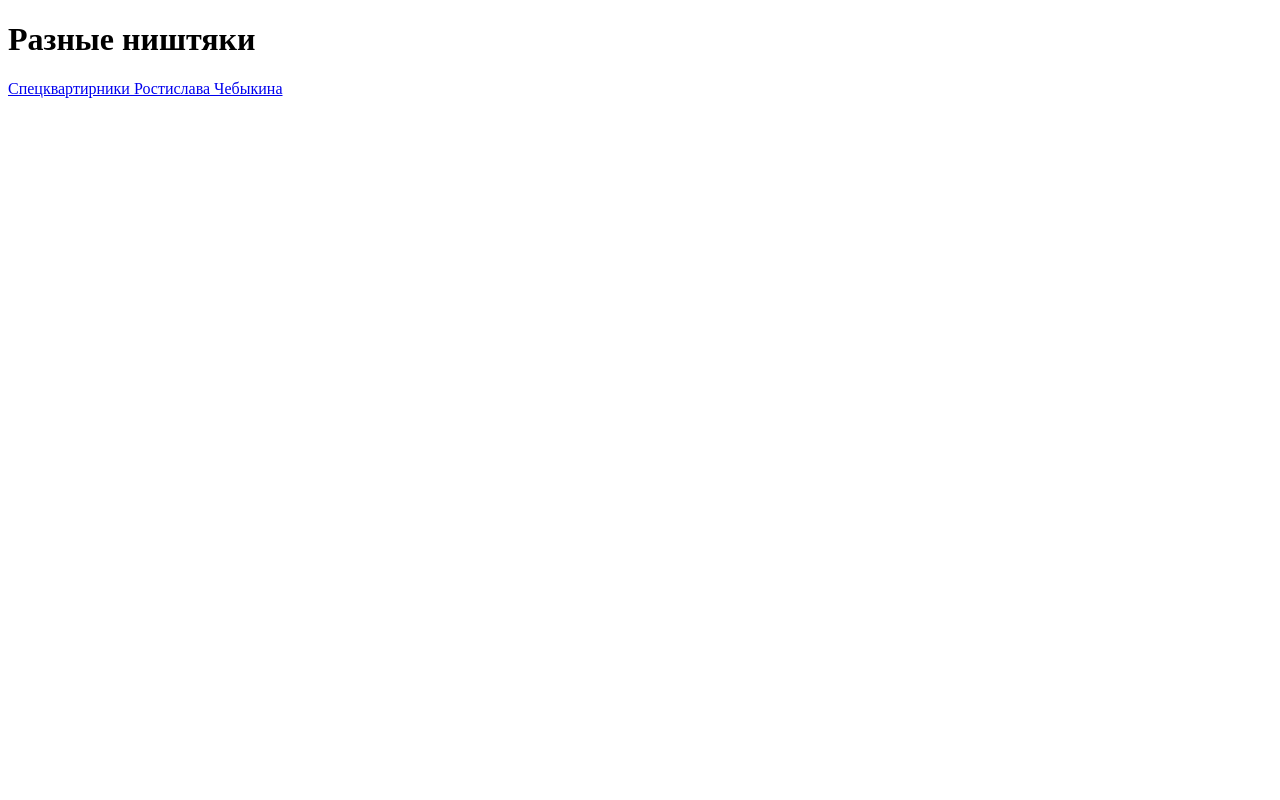
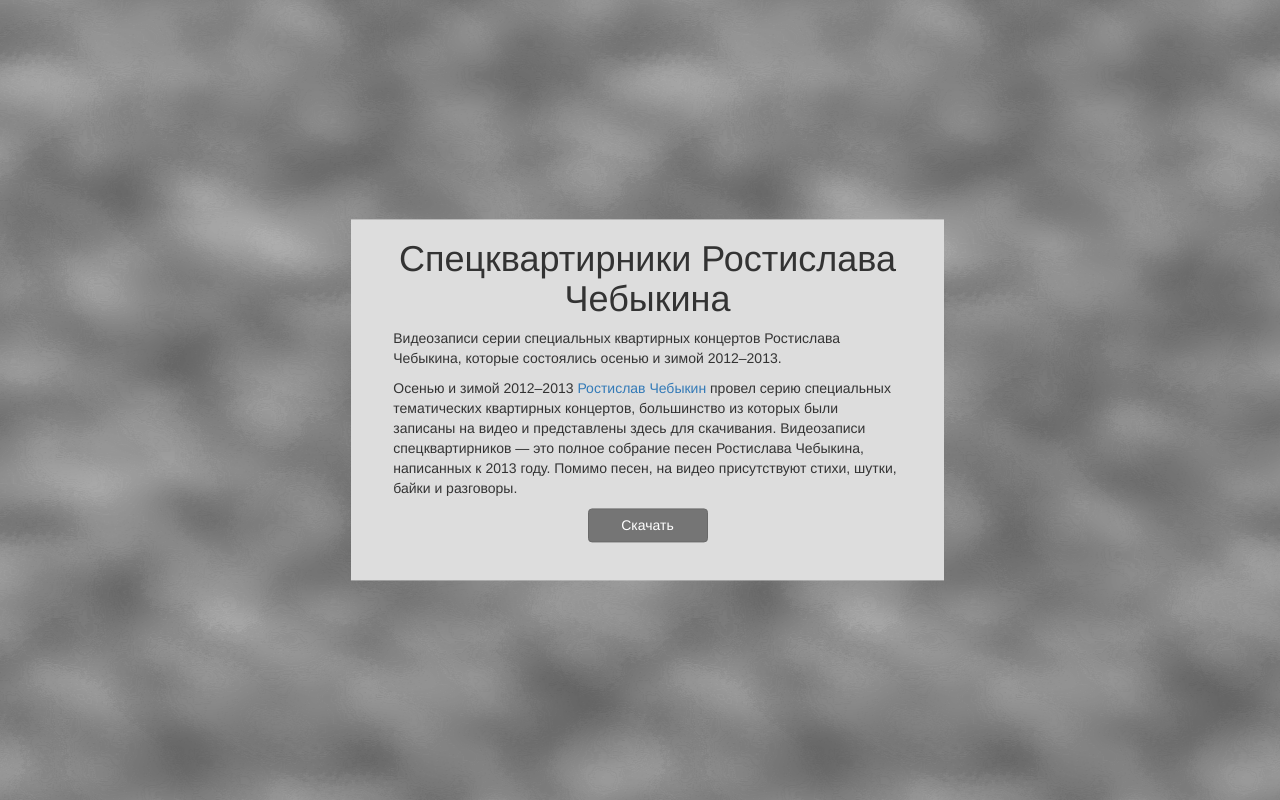
Before and after one commit to Leden/lesnov.me, a plain HTML site: page stuff/index.html in a window 1280 px wide. Drawn offline with nearby package versions, Linux system fonts and the light colour scheme.

Commit message:
Стиль и описание для спецквартирников

```diff
--- a/stuff/index.html
+++ b/stuff/index.html
@@ -1,18 +1,91 @@
+<!DOCTYPE html>
+<html lang="en" style="height: 100%;">
+  <head>
+    <meta charset="utf-8">
+    <meta http-equiv="X-UA-Compatible" content="IE=edge">
+    <meta name="viewport" content="width=device-width, initial-scale=1">
+    <!-- The above 3 meta tags *must* come first in the head; any other head content must come *after* these tags -->
+    <title>Спецквартирники Ростислава Чебыкина</title>
 
-<!doctype html>
-<html class="no-js" lang="">
-    <head>
-        <meta charset="utf-8">
-        <meta http-equiv="x-ua-compatible" content="ie=edge">
-        <title></title>
-        <meta name="description" content="">
-        <meta name="viewport" content="width=device-width, initial-scale=1">
-    </head>
-    <body>
 
-        <h1>Разные ништяки</h1>
+<!-- Latest compiled and minified CSS -->
+<link rel="stylesheet" href="https://maxcdn.bootstrapcdn.com/bootstrap/3.3.6/css/bootstrap.min.css" integrity="sha384-1q8mTJOASx8j1Au+a5WDVnPi2lkFfwwEAa8hDDdjZlpLegxhjVME1fgjWPGmkzs7" crossorigin="anonymous">
+  <link rel="stylesheet" href="../clouds/b-clouds.css"/>
 
-        <p><a href="magnet:?xt=urn:btih:YNJTEBHWCHUYMWMVUQA4W2JNC6LTUDHF&dn=%D0%A0%D0%BE%D1%81%D1%82%D0%B8%D1%81%D0%BB%D0%B0%D0%B2%C2%A0%D0%A7%D0%B5%D0%B1%D1%8B%D0%BA%D0%B8%D0%BD%C2%A0%E2%80%94%20%D0%A1%D0%BF%D0%B5%D1%86%D0%BA%D0%B2%D0%B0%D1%80%D1%82%D0%B8%D1%80%D0%BD%D0%B8%D0%BA%D0%B8&tr=udp%3A%2F%2Fopentor.org%3A2710&tr=udp%3A%2F%2Fbt.rutor.org%3A2710&tr=http%3A&tr=http%3A%2F%2Fretracker.local%2Fannounce&tr=udp%3A%2F%2Ftracker.coppersurfer.tk%3A6969&tr=udp%3A%2F%2Ftracker.blackunicorn.xyz%3A6969&tr=http%3A%2F%2Fpubt.net%3A2710%2Fannounce&tr=udp%3A%2F%2Ftracker.openbittorrent.com%3A80&tr=udp%3A%2F%2Ftracker.leechers-paradise.org%3A6969&net=Public&net=Tor&net=I2P">Спецквартирники Ростислава Чебыкина</a></p>
+    <style>
+.parent {
+  position: relative;
+}
+.child {
+  position: absolute;
+  top: 50%;
+  transform: translateY(-50%);
+}
+
+.card {
+    padding-right: 3em;
+    padding-left: 3em;
+    padding-bottom: 2em;
+}
+
+.button-silver {
+    width:120px;
+    background-color: #757575;
+    border-color: #696969;
+}
+
+.button-silver:hover {
+    background-color: hsl(208, 0%, 36%);
+    border-color: hsl(208, 0%, 29%);
+}
+
+.button-silver:active {
+    background-color: hsl(208, 0%, 36%);
+    border-color: hsl(208, 0%, 29%);
+}
+
+.button-silver:focus {
+    background-color: hsl(208, 0%, 36%);
+    border-color: hsl(207, 0%, 16%);
+}
+.button-silver:active:hover {
+    background-color: hsl(208, 0%, 29%);
+    border-color: hsl(207, 0%, 16%);
+}
+    </style>
+
+  </head>
+  <body style="height: 100%;">
+  <div class="b-clouds">
+      <div class="b-clouds__lower"></div>
+      <div class="b-clouds__upper"></div>
+  </div>
+
+
+    <div class="container parent" style="height: 100%;">
+<div class="row child">
+
+        <div class="col-sm-3"></div>
+        <div class="col-sm-6 card" style="background: #ddd;">
+
+
+    <h1 class="text-center">Спецквартирники Ростислава Чебыкина</h1>
+
+    <p>Видеозаписи серии специальных квартирных концертов Ростислава Чебыкина, которые состоялись осенью и зимой 2012–2013.</p>
+
+    <p>Осенью и зимой 2012–2013 <a href="http://rostislav.chebykin.ru">Ростислав Чебыкин</a> провел серию специальных тематических квартирных концертов, большинство из которых были записаны на видео и представлены здесь для скачивания.
+Видеозаписи спецквартирников — это полное собрание песен Ростислава Чебыкина, написанных к 2013 году. Помимо песен, на видео присутствуют стихи, шутки, байки и разговоры.</p>
+
+    <p class="">
+    <a class="btn btn-primary center-block button-silver" href="magnet:?xt=urn:btih:YNJTEBHWCHUYMWMVUQA4W2JNC6LTUDHF&dn=%D0%A0%D0%BE%D1%81%D1%82%D0%B8%D1%81%D0%BB%D0%B0%D0%B2%C2%A0%D0%A7%D0%B5%D0%B1%D1%8B%D0%BA%D0%B8%D0%BD%C2%A0%E2%80%94%20%D0%A1%D0%BF%D0%B5%D1%86%D0%BA%D0%B2%D0%B0%D1%80%D1%82%D0%B8%D1%80%D0%BD%D0%B8%D0%BA%D0%B8&tr=udp%3A%2F%2Fopentor.org%3A2710&tr=udp%3A%2F%2Fbt.rutor.org%3A2710&tr=http%3A&tr=http%3A%2F%2Fretracker.local%2Fannounce&tr=udp%3A%2F%2Ftracker.coppersurfer.tk%3A6969&tr=udp%3A%2F%2Ftracker.blackunicorn.xyz%3A6969&tr=http%3A%2F%2Fpubt.net%3A2710%2Fannounce&tr=udp%3A%2F%2Ftracker.openbittorrent.com%3A80&tr=udp%3A%2F%2Ftracker.leechers-paradise.org%3A6969&net=Public&net=Tor&net=I2P">Скачать</a>
+</p>
+
+</div></div></div>
+    <!-- jQuery (necessary for Bootstrap's JavaScript plugins) -->
+    <script src="https://ajax.googleapis.com/ajax/libs/jquery/1.11.3/jquery.min.js"></script>
+
+<!-- Latest compiled and minified JavaScript -->
+<script src="https://maxcdn.bootstrapcdn.com/bootstrap/3.3.6/js/bootstrap.min.js" integrity="sha384-0mSbJDEHialfmuBBQP6A4Qrprq5OVfW37PRR3j5ELqxss1yVqOtnepnHVP9aJ7xS" crossorigin="anonymous"></script>
 
 
 
@@ -56,5 +129,5 @@
 </script>
 <noscript><div><img src="//mc.yandex.ru/watch/17138368?ut=noindex" style="position:absolute; left:-9999px;" alt="" /></div></noscript>
 <!-- /Yandex.Metrika counter -->
-    </body>
+  </body>
 </html>
```
Also changed, not shown: images/300.jpg (deleted).
